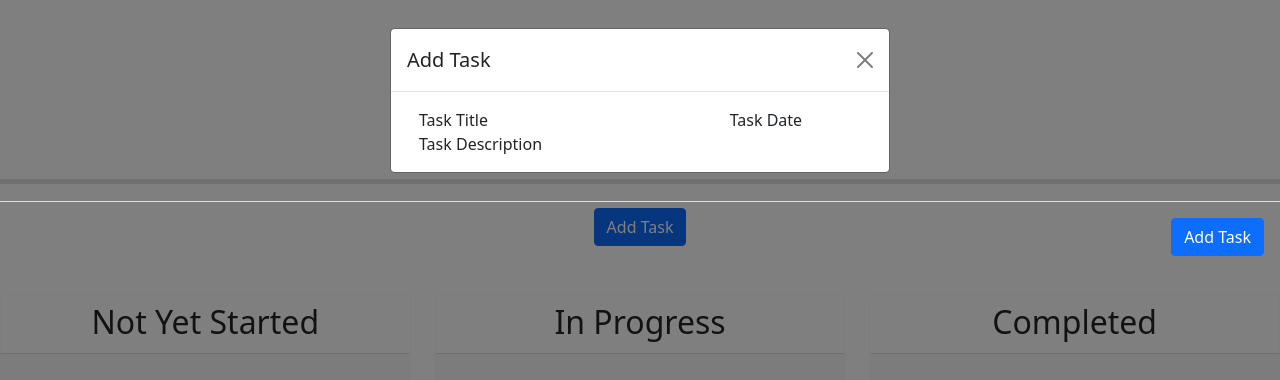
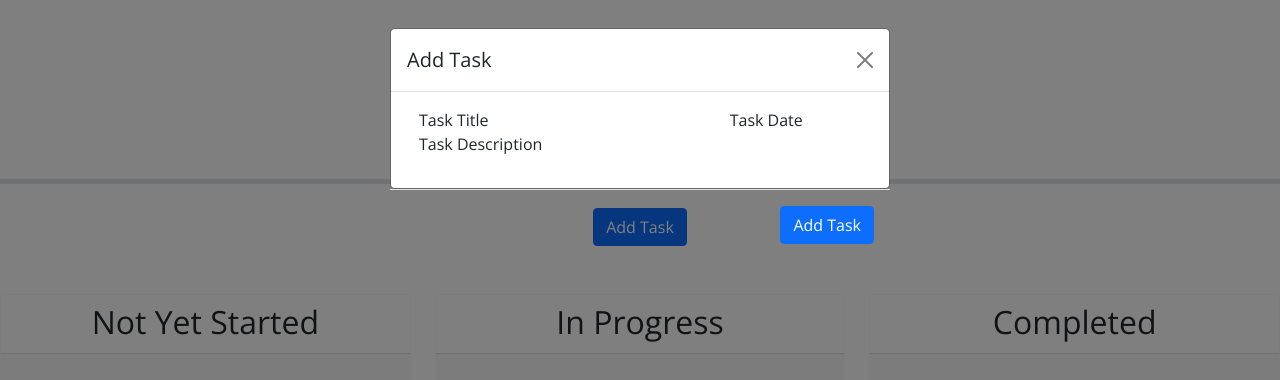
Before and after one commit to Keith-Godfrey/team-task-board, a plain HTML site: page index.html in a window 1280 px wide. Both pictures are taken after a click on the button "Add Task". Drawn offline with nearby package versions, Linux system fonts and the light colour scheme; files that its build step writes are made by us from their sources; files whose address does not match are found by name.

Commit message:
updated modal and added CCS styling

```diff
--- a/css/style.css
+++ b/css/style.css
@@ -0,0 +1,16 @@
+body {
+    font-family: 'Open Sans', sans-serif;
+    font-size: 16px;
+  }
+
+  .swim-lanes {
+    min-height: 60vh;
+  }
+
+  .task-card {
+    margin: 0 auto;
+  }
+
+  .task-card:hover {
+    cursor: grab;
+  }
--- a/index.html
+++ b/index.html
@@ -25,10 +25,7 @@
       <button type="button" class="btn btn-primary" data-bs-toggle="modal" data-bs-target="#formModal">Add Task</button>
     </div>
     <!-- Todo: Create a modal with a form to add tasks -->
-    <!-- Button trigger modal -->
 
-
-    <!-- Modal -->
     <div class="modal fade" id="formModal" tabindex="-1" aria-labelledby="#formModalLabel" aria-hidden="true">
       <div class="modal-dialog">
         <div class="modal-content">
@@ -37,6 +34,10 @@
             <button type="button" class="btn-close" data-bs-dismiss="modal" aria-label="Close"></button>
           </div>
           <div class="modal-body">
+            <div class = "mb-3">
+
+
+            </mb-3>
             <div class="container-fluid">
               <div class="row">
                 <div class="col-md-4">Task Title</div>
```
Also changed, not shown: js/script.js (+24 -0 lines), 1 other file.
